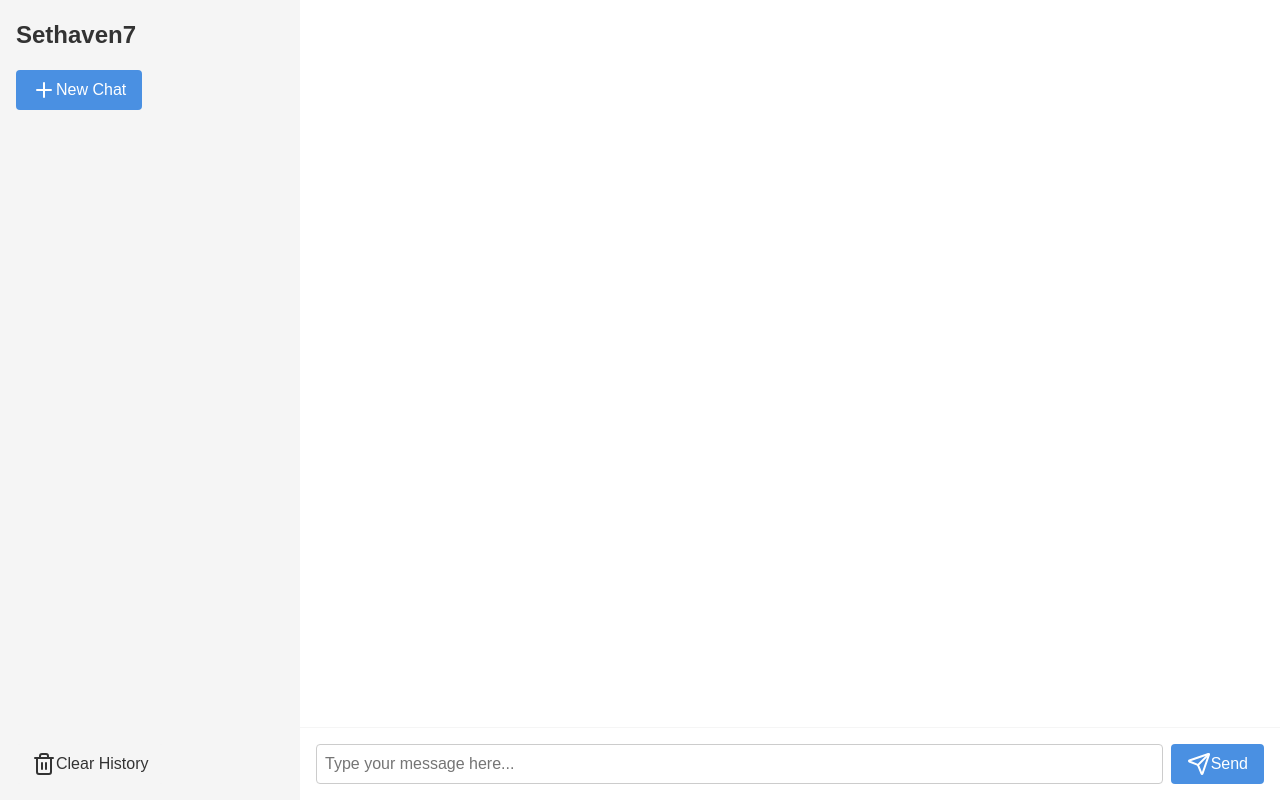
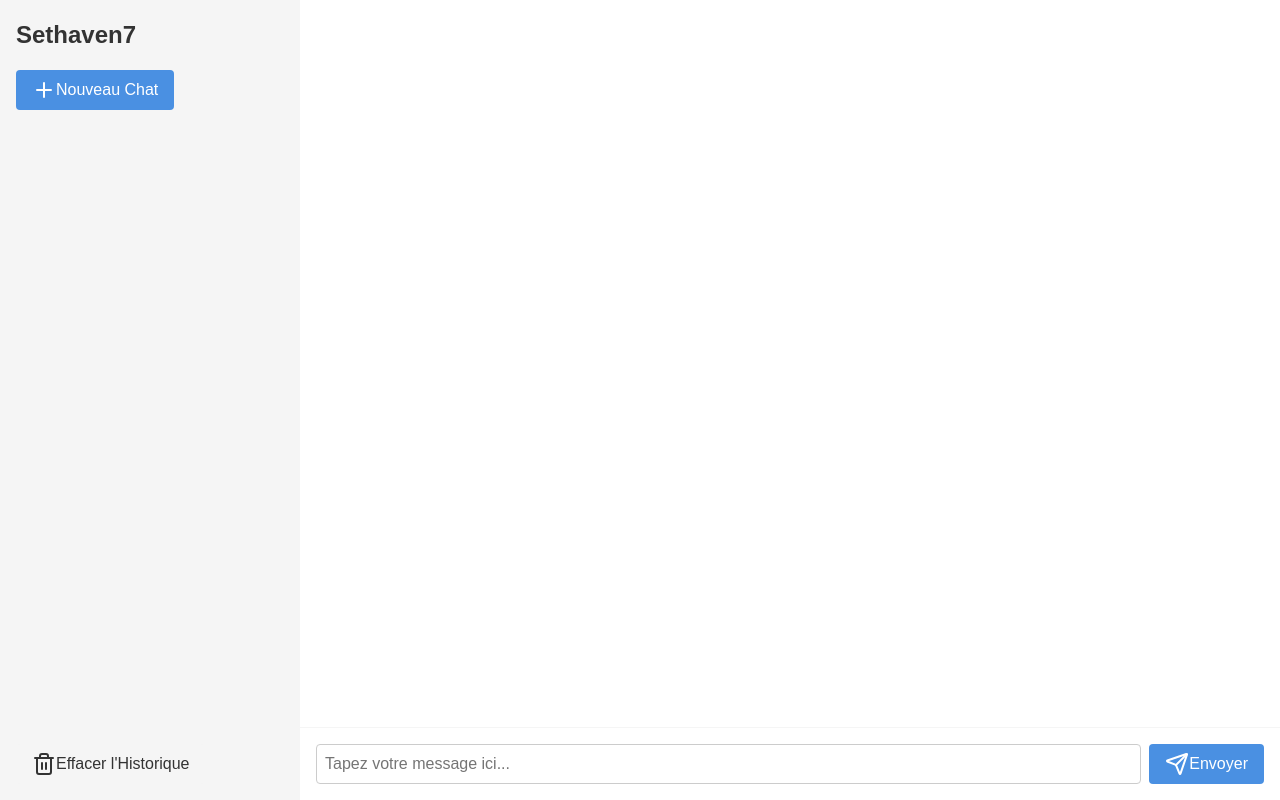
Before and after one commit to Mohalac6/Sethaven7, a Flask app: page / in a window 1280 px wide. Run offline with Flask 2, Linux system fonts and the light colour scheme.

Commit message:
Update index.html
Mise à jour de la documentation

```diff
--- a/templates/index.html
+++ b/templates/index.html
@@ -1,5 +1,5 @@
 <!DOCTYPE html>
-<html lang="en">
+<html lang="fr">
 <head>
     <meta charset="UTF-8">
     <meta name="viewport" content="width=device-width, initial-scale=1.0">
@@ -17,36 +17,36 @@
                 <h1>Sethaven7</h1>
                 <button id="new-chat" class="btn btn-primary">
                     <i data-lucide="plus"></i>
-                    New Chat
+                    Nouveau Chat
                 </button>
             </div>
             <nav class="chat-history">
-                <!-- Chat history will be dynamically populated here -->
+                <!-- L'historique des chats sera chargé dynamiquement ici -->
             </nav>
             <div class="sidebar-footer">
                 <button id="clear-history" class="btn btn-secondary">
                     <i data-lucide="trash-2"></i>
-                    Clear History
+                    Effacer l'Historique
                 </button>
             </div>
         </aside>
         <div class="main-content">
             <header class="mobile-header">
-                <button id="toggle-sidebar" class="btn btn-icon" aria-label="Toggle Sidebar">
+                <button id="toggle-sidebar" class="btn btn-icon" aria-label="Basculer la barre latérale">
                     <i data-lucide="menu"></i>
                 </button>
                 <h1>Sethaven7</h1>
             </header>
             <main class="chat-container">
                 <div class="chat-messages scrollable-content" id="chat-messages">
-                    <!-- Chat messages will be dynamically populated here -->
+                    <!-- Les messages du chat seront chargés dynamiquement ici -->
                 </div>
                 <div class="chat-input-container">
                     <form id="chat-form">
-                        <input type="text" id="user-input" placeholder="Type your message here..." autocomplete="off">
+                        <input type="text" id="user-input" placeholder="Tapez votre message ici..." autocomplete="off">
                         <button type="submit" class="btn btn-primary">
                             <i data-lucide="send"></i>
-                            Send
+                            Envoyer
                         </button>
                     </form>
                 </div>
@@ -55,4 +55,4 @@
     </div>
     <script src="{{ url_for('static', filename='js/app.js') }}" type="module"></script>
 </body>
-</html>
+    </html>
```
